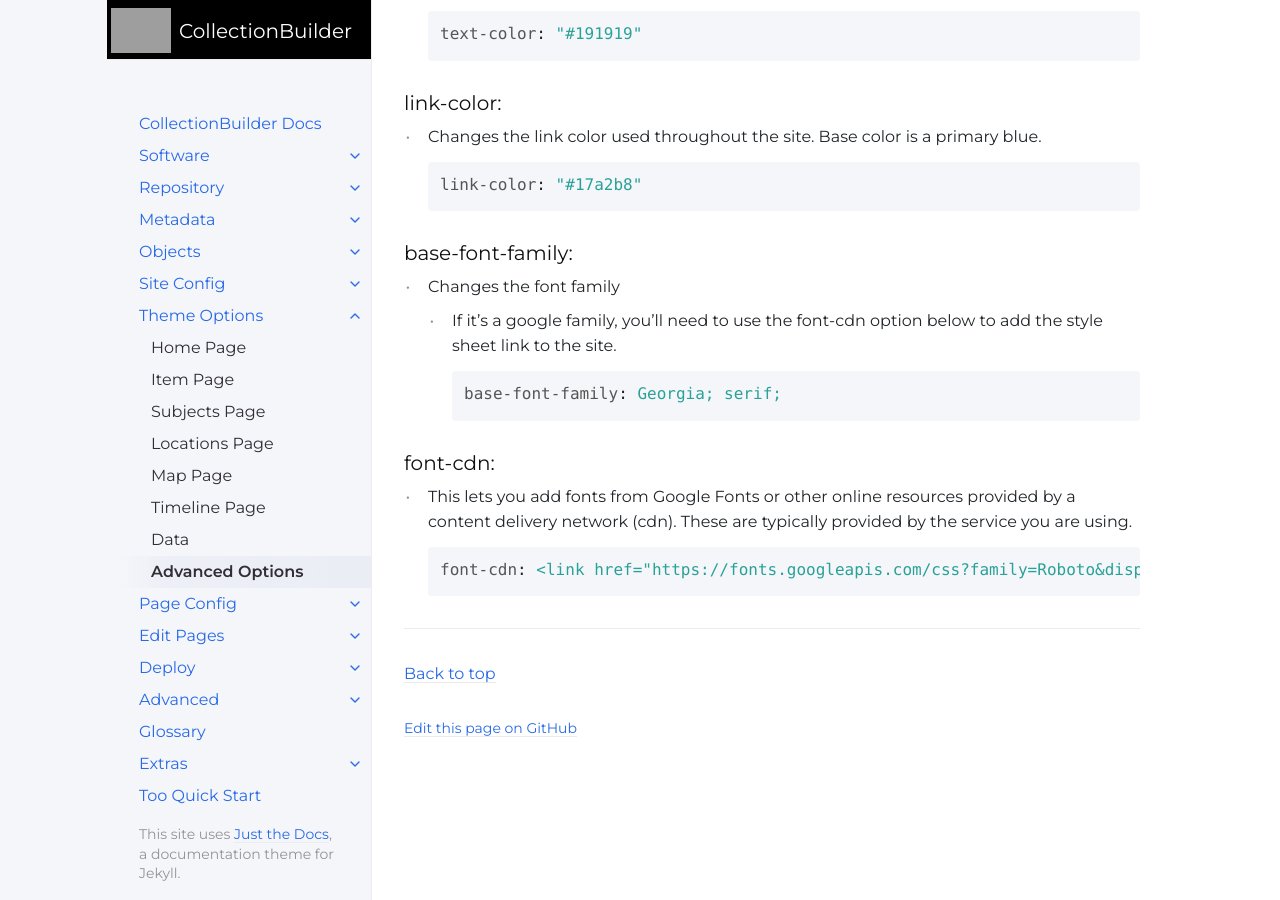
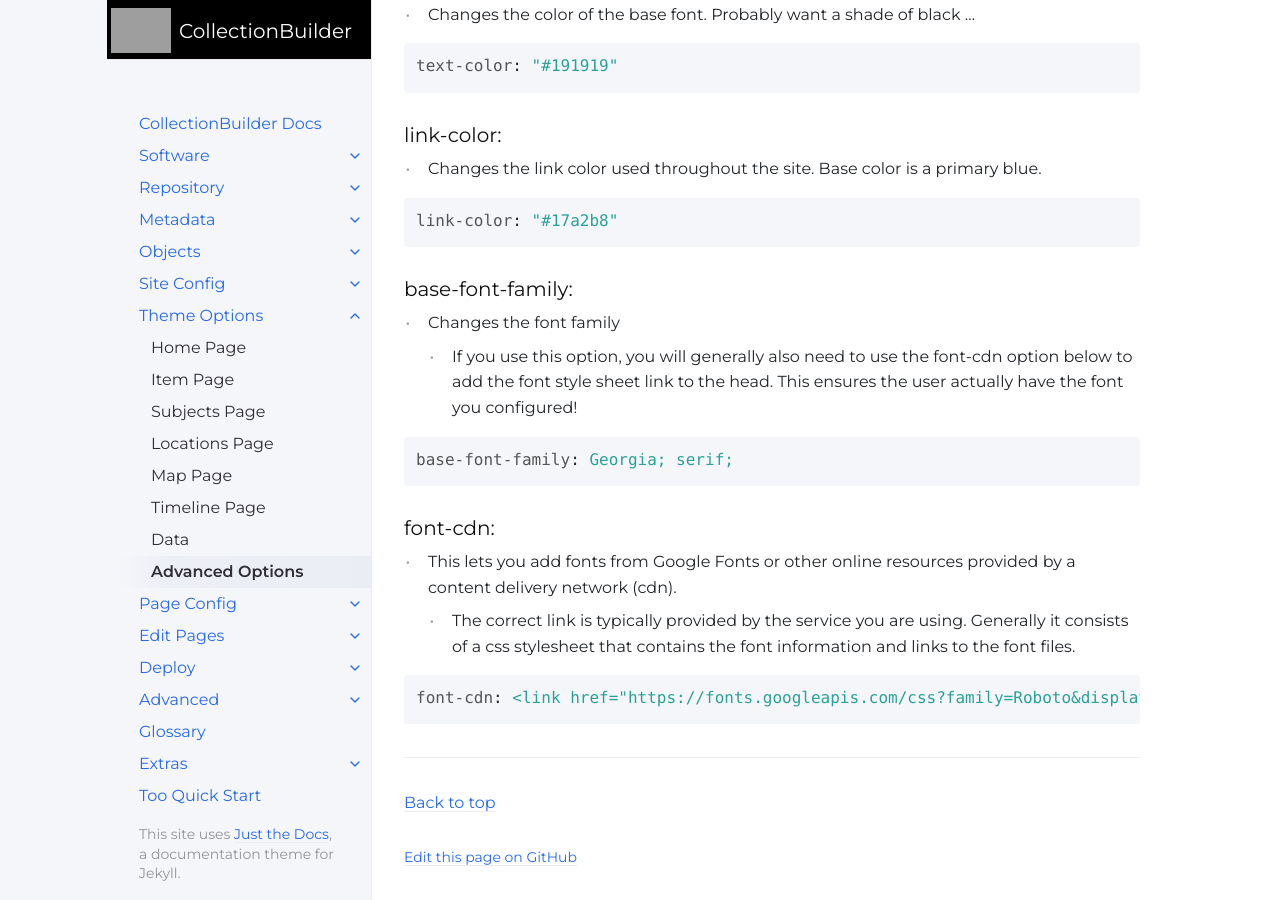
Before and after one commit to CollectionBuilder/cb-docs, a Jekyll site: the page built from docs/theme/advanced.md, in a window 1280 px wide and 900 px high, scrolled down 2374 px. Built offline with Jekyll 4.4.1, drawn with Linux system fonts in a browser that asks for light colours; comment, search, counter and statistics services are not loaded.

Commit message:
clean up spacing

````diff
--- a/docs/theme/advanced.md
+++ b/docs/theme/advanced.md
@@ -16,19 +16,25 @@ CollectionBuilder uses the [IIIF Image API](https://help.oclc.org/Metadata_Servi
 The percentage must be 10% or greater.
 
 ### image-percentage-large:
+
 - Default `70`
+
 ```yaml
 image-percentage-large: 50
 ```
 
 ### image-percentage-medium:
+
 - Default `40`
+
 ```yaml
 image-percentage-medium: 30
 ```
 
 ### image-percentage-small:
+
 - Default `20`
+
 ```yaml
 image-percentage-small: 10
 ```
@@ -40,18 +46,22 @@ image-percentage-small: 10
 
 ## Navbar Options:
 
-These options will adjust the basic colors of your site's navigation bar (see [Bootstrap navbar docs](https://getbootstrap.com/docs/4.4/components/navbar/){:target="_blank" rel="noopener"} for details).
+These options will adjust the basic colors of your site's navigation bar (see [Bootstrap navbar docs](https://getbootstrap.com/docs/5.1/components/navbar/){:target="_blank" rel="noopener"} for details).
 
 ### navbar-color:
+
 - Choose from `navbar-light` for use with light background colors, or `navbar-dark` for dark background colors.
 	- Options: `navbar-light`, `navbar-dark`
+
 ```yaml
 navbar-color: navbar-dark
 ```
 
 ### navbar-background:
+
 - Choose from Bootstrap's background colors.
 	- Options: `bg-primary`, `bg-secondary`, `bg-success`, `bg-danger`, `bg-warning`, `bg-info`, `bg-light`, `bg-dark`, `bg-white`, `bg-dark`
+
 ```yaml
 navbar-background: bg-dark
 ```
@@ -62,8 +72,10 @@ navbar-background: bg-dark
 Swap out the default Bootstrap for a Bootswatch version using the options below as a fun way to demonstrate the power of CSS to transform look and feel.
 
 ### bootswatch:
+
 - Leave blank or comment out (make a comment by placing a `#` in front of the variable) for plain bootstrap
 	- Options: `cerulean`, `cosmo`, `cyborg`, `darkly`, `flatly`, `journal`, `litera`, `lumen`, `lux`, `materia`, `minty`, `pulse`, `sandstone`, `simplex`, `sketchy`, `slate`, `solar`, `spacelab`, `superhero`, `united`, `yeti`
+
 ```yaml
 bootswatch: cerulean
 ```
@@ -74,32 +86,43 @@ These options change the way the fonts appear throughout your collection.
 If you leave any option blank, it will revert to the CollectionBuilder defaults.
 
 ### base-font-size:
+
 - Changes the base size for fonts throughout the site.
+
 ```yaml
 base-font-size: 1.2em
 ```
 
 ### text-color:
+
 - Changes the color of the base font. Probably want a shade of black ...
+
 ```yaml
 text-color: "#191919"
 ```
 
 ### link-color:
+
 - Changes the link color used throughout the site. Base color is a primary blue.
+
 ```yaml
 link-color: "#17a2b8"
 ```
 
 ### base-font-family:
+
 - Changes the font family
-	- If it's a google family, you'll need to use the font-cdn option below to add the style sheet link to the site.
+	- If you use this option, you will generally also need to use the font-cdn option below to add the font style sheet link to the head. This ensures the user actually have the font you configured!
+
 ```yaml
 base-font-family: Georgia; serif;
 ```
 
 ### font-cdn:
-- This lets you add fonts from Google Fonts or other online resources provided by a content delivery network (cdn). These are typically provided by the service you are using.
+
+- This lets you add fonts from Google Fonts or other online resources provided by a content delivery network (cdn).
+	- The correct link is typically provided by the service you are using. Generally it consists of a css stylesheet that contains the font information and links to the font files.
+
 ```yaml
 font-cdn: <link href="https://fonts.googleapis.com/css?family=Roboto&display=swap" rel="stylesheet">
 ```
````
